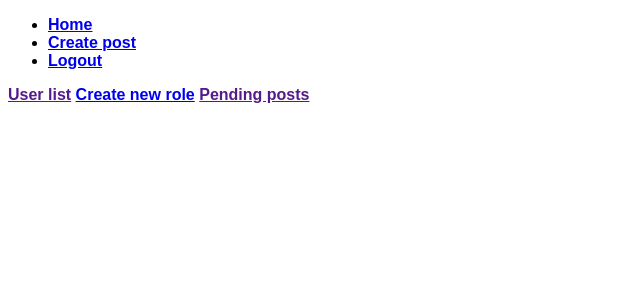
After one commit to mmhtanvir/newsPortal, a Flask app: page /admin-panel in a window 1280 px wide. The commit adds this page. Shown: the top 300 px of the page, without its empty margins (0-640 px from the left). Run offline with Flask 3, Linux system fonts and the light colour scheme; a user stored in the database is signed in; tables that the repository leaves empty hold one stand-in row (values such as "Sample post"); some libraries are stand-ins or nearby versions.

Commit message:
added admin panel

```diff
--- a/newsPortal/website/auth.py
+++ b/newsPortal/website/auth.py
@@ -1,6 +1,6 @@
 from flask import Blueprint, render_template, redirect, url_for, request, flash
 from . import db
-from .models import User
+from .models import User , Role
 from flask_login import login_user, logout_user, login_required, current_user
 from werkzeug.security import generate_password_hash, check_password_hash
 
@@ -53,7 +53,8 @@ def signup():
         elif len(password) < 8:
             flash('Password too short', category='error')
         else:
-            new_user = User(email=email, name=name, password=generate_password_hash(password, method='pbkdf2:sha256'))
+            role = Role.query.first()
+            new_user = User(email=email, name=name, role_id = role.id, password=generate_password_hash(password, method='pbkdf2:sha256'))
             db.session.add(new_user)
             db.session.commit()
             login_user(new_user, remember=True)
--- /dev/null
+++ b/newsPortal/website/templates/admin.html
@@ -0,0 +1,8 @@
+{% extends "base.html" %}
+{% block content %}
+
+<a href=""><b>User list</b></a>
+<a href="/new_role"><b>Create new role</b></a>
+<a href=""><b>Pending posts</b></a>
+
+{% endblock %}
--- a/newsPortal/website/templates/base.html
+++ b/newsPortal/website/templates/base.html
@@ -13,8 +13,8 @@
       <ul class="flex space-x-4">
         <li><a href="/" class="text-white hover:text-gray-200"><b>Home</b></a></li>
         {% if user.is_authenticated %}
+        <li><a href="/create_post" class="text-white hover:text-gray-200"><b>Create post</b></a></li>
         <li><a href="/logout" class="text-white hover:text-gray-200"><b>Logout</b></a></li>
-        <li><a href="/create_post" class="text-white hover:text-gray-200"><b>Create post</b></a></li>
         {% else %}
         <li><a href="/login" class="text-white hover:text-gray-200"><b>login</b></a></li>
         <li><a href="/signup" class="text-white hover:text-gray-200"><b>signup</b></a></li>
--- a/newsPortal/website/templates/home.html
+++ b/newsPortal/website/templates/home.html
@@ -8,7 +8,7 @@
     <h3>post:{{post.text}}</h3>
     <h3>posted by: <a href="/posts/{{post.user.name}}">{{post.user.name}}</a></h3>
     <h4>date created: {{post.date_created}}</h4>
-    {{post.user.role}}
+    {{post.user.role_name}}
     <hr>
     <form action="/comment/{{post.id}}" method="POST">
         <input type="text" name="text" placeholder="Comment Something!">
--- a/newsPortal/website/views.py
+++ b/newsPortal/website/views.py
@@ -96,3 +96,28 @@ def delete_comment(comment_id):
         db.session.commit()
 
     return redirect(url_for('views.home'))
+
+@views.route("/admin-panel")
+@login_required
+def admin():
+    return render_template("admin.html", user=current_user)
+
+@views.route("/new_role", methods=['GET', 'POST'])
+@login_required
+def new_role():
+    if request.method == "POST":
+        role_name = request.form.get('role')
+        permisson = request.form.get('permisson')
+
+        if not role_name:
+            flash('Role name cannot be empty', category='error')
+        elif not permisson == "Select permissions":
+            flash('Permissions cannot be empty or invalid', category='error')
+        else:
+            role = Role(role_name=role_name, permisson=permisson)
+            db.session.add(role)
+            db.session.commit()
+            flash('Role created!', category='success')
+            return redirect(url_for('views.admin'))
+
+    return render_template("newRole.html", user=current_user)
```
Also changed, not shown: newsPortal/website/models.py (+4 -3 lines), newsPortal/website/templates/newRole.html (added, +23 -0 lines).
